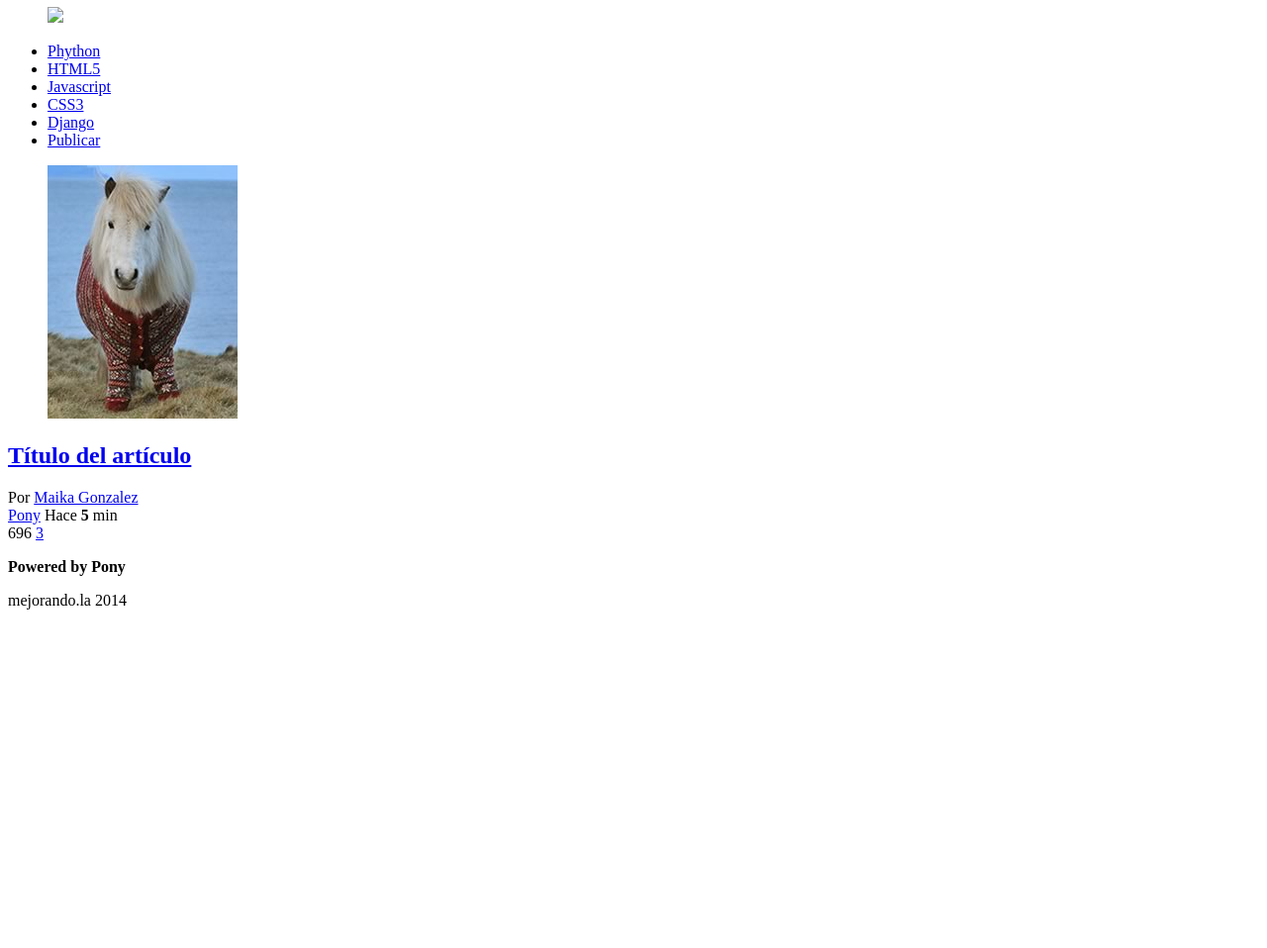
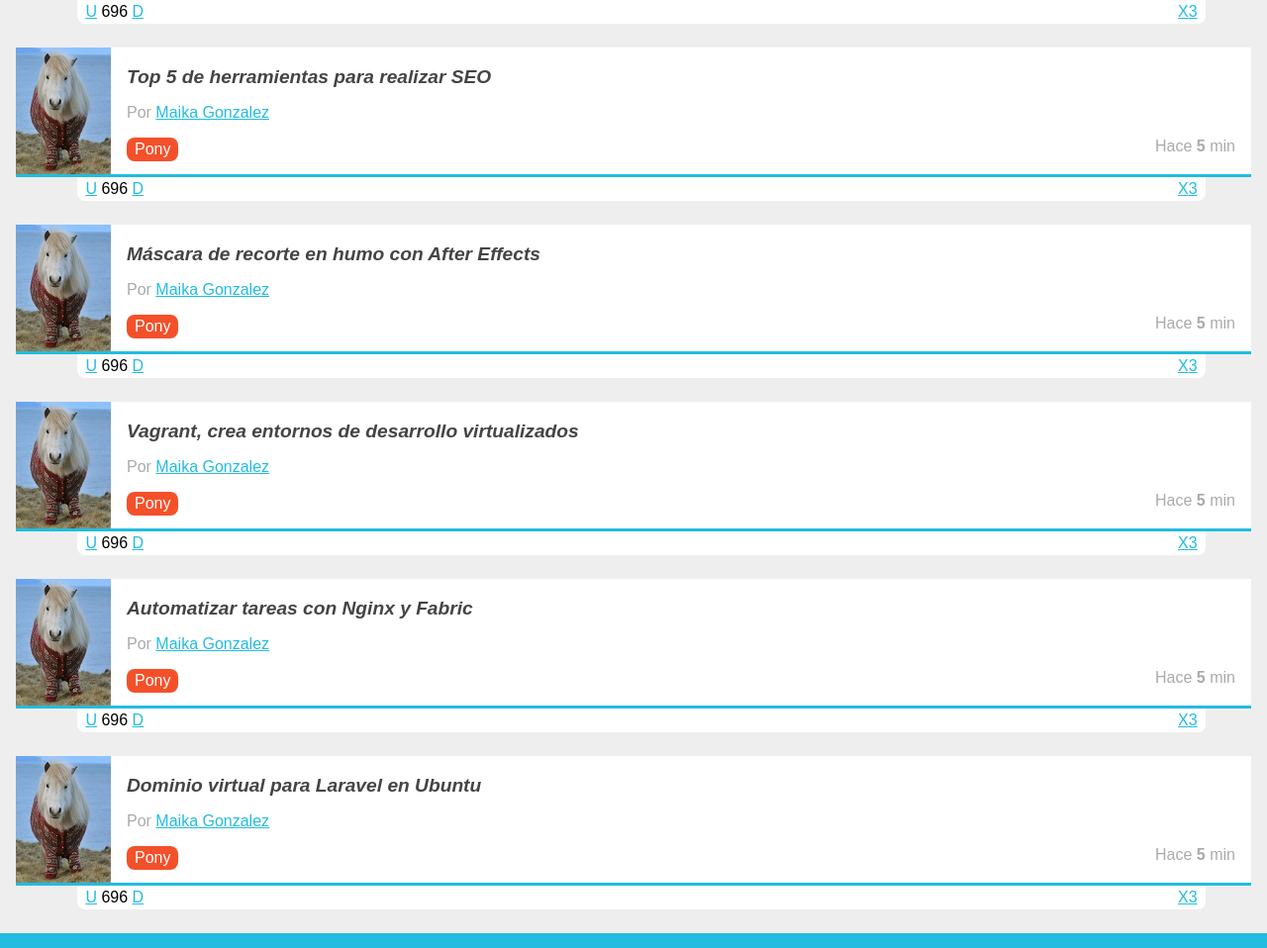
Before and after one commit to azuletektf/Puls2014-Europa, a plain HTML site: page index.html in a window 1280 px wide. Shown: the part 253-1211 px from the top of the page at 99% size. Before the commit the page ends 885 px from the top, so only its background shows below. Drawn offline with Linux system fonts and the light colour scheme.

Commit message:
Segunda Clase Finalizada

```diff
--- /dev/null
+++ b/estilos.css
@@ -0,0 +1,180 @@
+a
+{
+	color: #22BCE0;
+}
+body
+{
+	background: #EEEEEE;
+	font-family: Arial;
+	font-size: 16px;
+}
+footer
+{
+	color: rgba(255,255,255,0.7);
+	background: #22BCE0;
+	text-align: center;
+	padding: 1em;
+}
+footer p:first-child
+{
+	margin-bottom: 0;
+}
+footer p:last-child
+{
+	margin-top: 0;
+}
+footer p:last-child:after
+{
+	content: " -";
+}
+footer p:last-child:before
+{
+	content: "- ";
+}
+header
+{
+	background: #343B54;
+	color: white;
+	overflow: hidden;
+	padding: 0.5em;
+	position: relative;
+}
+header figure
+{
+	float: left;
+}
+header h1
+{
+	font-size: 1.2em;
+	font-weight: normal;
+	margin: 0.2em 70px 0 0;
+}
+header #avatar
+{
+	margin: 0.5em 0.5em 0 0;
+	position: absolute;
+	right: 0;
+	top: 0;
+}
+header #avatar img
+{
+	border-radius: 50%;
+	width: 55px;
+}
+header #logo img
+{
+	border-right: 1px solid white;
+	margin-right: 0.5em;
+	padding-right: 0.5em;
+	width: 52px;
+}
+nav
+{
+	background: #80BCA3;
+	padding: 0 0.5em;
+	position: relative;
+}
+nav ul
+{
+	list-style: none;
+	margin: 0;
+	padding: 0;
+}
+nav ul #publicar_nav
+{
+	position: absolute;
+	top: -0.3em;
+	right: 0;
+}
+nav ul #publicar_nav a
+{
+	background: #22BCE0;
+	border-radius: 5px;
+	box-shadow: rgba(0,0,0,0.5) 5px 5px 20px;
+	font-style: italic;
+	padding: 0.8em 0.5em;
+	text-decoration: none;
+	text-shadow: rgba(0,0,0,0.5) 2px 2px 5px;
+}
+nav ul li
+{
+	display: inline-block;
+	margin: 0 1em 0 0;
+}
+nav ul li a
+{
+	color: white;
+	display: block;
+	padding: 0.5em 0;
+}
+#contenido
+{
+	margin: 1em;
+}
+#contenido .item
+{
+	background: white;
+	border-bottom: 3px solid #22BCE0;
+	margin-bottom: 3em;
+	min-height: 128px;
+	position: relative;
+}
+#contenido .item .autor_item
+{
+	color: #AAA;
+}
+#contenido .item .datos_item
+{
+	margin: 1em 1em 0 0;
+	text-align: right;
+}
+#contenido .item .datos_item .fecha_item
+{
+	color: #AAA;
+}
+#contenido .item .datos_item .tag_item
+{
+	background: #F4502A;
+	border-radius: 0.5em;
+	color: white;
+	float: left;
+	display: inline-block;
+	padding: 0.2em 0.5em;
+	text-decoration: none;
+}
+#contenido .item .imagen_item
+{
+	float: left;
+	margin: 0 1em 0 0;
+}
+#contenido .item .imagen_item img
+{
+	width: 96px;
+}
+#contenido .item .titulo_item
+{
+	font-size: 1.2em;
+	font-style: italic;
+	padding: 1em 1em 0 0;
+}
+#contenido .item .titulo_item a
+{
+	color: #444;
+	text-decoration: none;
+}
+#contenido .item .votacion
+{
+	background: white;
+	border-radius: 0 0 0.5em 0.5em;
+	left: 5%;
+	margin-top: 3px;
+	padding: 0.2em 0.5em;
+	position: absolute;
+	top: 100%;
+	width: 90%;
+}
+#contenido .item .votacion .comentarios_item,
+#contenido .item .votacion .guardar_item
+{
+	float: right;
+}
--- a/index.html
+++ b/index.html
@@ -2,25 +2,24 @@
 <html lang="es">
 <head>
 	<meta charset="utf-8" />
-	<title>Puls 2014 : Comunidad online de gente atractiva</title>
+	<meta name="description" content="Proyecto de la primera generación del 2014 del curso de diseño web online" />
+	<title>Puls2014: Comunidad online de gente atractiva</title>
+	<link rel="stylesheet" href="normalize.css" />
+	<link rel="stylesheet" href="estilos.css" />
 </head>
 <body>
-
-</body>
 	<header>
 		<figure id="logo">
 			<img src="logo.png" />
 		</figure>
-		<h1>Pulse 2014: Comunidad de personas atractivas y millonarias</h1>
-
+		<h1>Puls2014: Comunidad de personas atractivas y millonarias</h1>
 		<figure id="avatar">
 			<img src="avatar.jpg" />
 		</figure>
 	</header>
-
 	<nav>
 		<ul>
-			<li><a href="#">Phython</a></li>
+			<li><a href="#">Python</a></li>
 			<li><a href="#">HTML5</a></li>
 			<li><a href="#">Javascript</a></li>
 			<li><a href="#">CSS3</a></li>
@@ -30,14 +29,13 @@
 			</li>
 		</ul>
 	</nav>
-
 	<section id="contenido">
 		<article class="item">
 			<figure class="imagen_item">
 				<img src="imagen.jpg" />
 			</figure>
 			<h2 class="titulo_item">
-				<a href="#">Título del artículo</a>
+				<a href="#">Aspen, un framework para Python</a>
 			</h2>
 			<div class="autor_item">
 				Por <a href="#">Maika Gonzalez</a>
@@ -49,17 +47,139 @@
 				</span>
 			</div>
 			<div class="votacion">
-				<a href="#" class="up"></a>
+				<a href="#" class="up">U</a>
 				696
-				<a href="#" class="down"></a>
+				<a href="#" class="down">D</a>
 				<a href="#" class="comentarios_item">3</a>
-				<a href="#" class="guardar_item"></a>
+				<a href="#" class="guardar_item">X</a>
+			</div>
+		</article>
+		<article class="item">
+			<figure class="imagen_item">
+				<img src="imagen.jpg" />
+			</figure>
+			<h2 class="titulo_item">
+				<a href="#">Top 5 de herramientas para realizar SEO</a>
+			</h2>
+			<div class="autor_item">
+				Por <a href="#">Maika Gonzalez</a>
+			</div>
+			<div class="datos_item">
+				<a href="#" class="tag_item">Pony</a>
+				<span class="fecha_item">
+					Hace <strong>5</strong> min
+				</span>
+			</div>
+			<div class="votacion">
+				<a href="#" class="up">U</a>
+				696
+				<a href="#" class="down">D</a>
+				<a href="#" class="comentarios_item">3</a>
+				<a href="#" class="guardar_item">X</a>
+			</div>
+		</article>
+		<article class="item">
+			<figure class="imagen_item">
+				<img src="imagen.jpg" />
+			</figure>
+			<h2 class="titulo_item">
+				<a href="#">Máscara de recorte en humo con After Effects</a>
+			</h2>
+			<div class="autor_item">
+				Por <a href="#">Maika Gonzalez</a>
+			</div>
+			<div class="datos_item">
+				<a href="#" class="tag_item">Pony</a>
+				<span class="fecha_item">
+					Hace <strong>5</strong> min
+				</span>
+			</div>
+			<div class="votacion">
+				<a href="#" class="up">U</a>
+				696
+				<a href="#" class="down">D</a>
+				<a href="#" class="comentarios_item">3</a>
+				<a href="#" class="guardar_item">X</a>
+			</div>
+		</article>
+		<article class="item">
+			<figure class="imagen_item">
+				<img src="imagen.jpg" />
+			</figure>
+			<h2 class="titulo_item">
+				<a href="#">Vagrant, crea entornos de desarrollo virtualizados</a>
+			</h2>
+			<div class="autor_item">
+				Por <a href="#">Maika Gonzalez</a>
+			</div>
+			<div class="datos_item">
+				<a href="#" class="tag_item">Pony</a>
+				<span class="fecha_item">
+					Hace <strong>5</strong> min
+				</span>
+			</div>
+			<div class="votacion">
+				<a href="#" class="up">U</a>
+				696
+				<a href="#" class="down">D</a>
+				<a href="#" class="comentarios_item">3</a>
+				<a href="#" class="guardar_item">X</a>
+			</div>
+		</article>
+		<article class="item">
+			<figure class="imagen_item">
+				<img src="imagen.jpg" />
+			</figure>
+			<h2 class="titulo_item">
+				<a href="#">Automatizar tareas con Nginx y Fabric</a>
+			</h2>
+			<div class="autor_item">
+				Por <a href="#">Maika Gonzalez</a>
+			</div>
+			<div class="datos_item">
+				<a href="#" class="tag_item">Pony</a>
+				<span class="fecha_item">
+					Hace <strong>5</strong> min
+				</span>
+			</div>
+			<div class="votacion">
+				<a href="#" class="up">U</a>
+				696
+				<a href="#" class="down">D</a>
+				<a href="#" class="comentarios_item">3</a>
+				<a href="#" class="guardar_item">X</a>
+			</div>
+		</article>
+		<article class="item">
+			<figure class="imagen_item">
+				<img src="imagen.jpg" />
+			</figure>
+			<h2 class="titulo_item">
+				<a href="#">Dominio virtual para Laravel en Ubuntu</a>
+			</h2>
+			<div class="autor_item">
+				Por <a href="#">Maika Gonzalez</a>
+			</div>
+			<div class="datos_item">
+				<a href="#" class="tag_item">Pony</a>
+				<span class="fecha_item">
+					Hace <strong>5</strong> min
+				</span>
+			</div>
+			<div class="votacion">
+				<a href="#" class="up">U</a>
+				696
+				<a href="#" class="down">D</a>
+				<a href="#" class="comentarios_item">3</a>
+				<a href="#" class="guardar_item">X</a>
 			</div>
 		</article>
 	</section>
-
 	<footer>
-		<p><strong>Powered by Pony</strong></p>
-		<p>mejorando.la 2014</p>
+		<p>
+			<strong>Powered by Pony</strong>
+		</p>
+		<p>mejorando.la 2013</p>
 	</footer>
+</body>
 </html>
```
Also changed, not shown: Screen Shot 2014-01-22 at 1.23.30 PM.png (added), avatar.jpg (added), avatar.png (added), github.txt (added), normalize.css (added).
